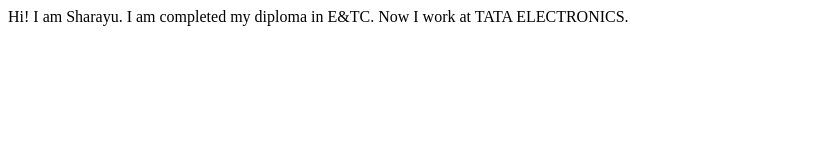
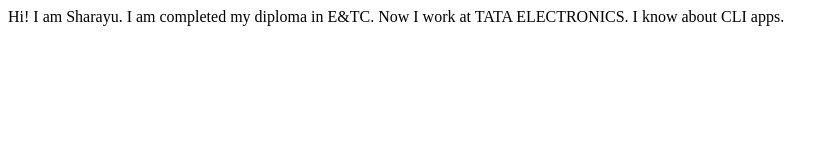
Before and after one commit to Sharu2003-27/Sharayu.protfolio, a plain HTML site: page index.html in a window 1280 px wide. Shown: the whole page, without its empty margins (0-839 px from the left). Drawn offline with Linux system fonts and the light colour scheme.

Commit message:
Update index.html

```diff
--- a/index.html
+++ b/index.html
@@ -10,5 +10,7 @@
     Hi! I am Sharayu.
         I am completed my diploma in E&TC.
         Now I work at TATA ELECTRONICS.
+
+        I know about CLI apps.
 </body>
 </html>
```
